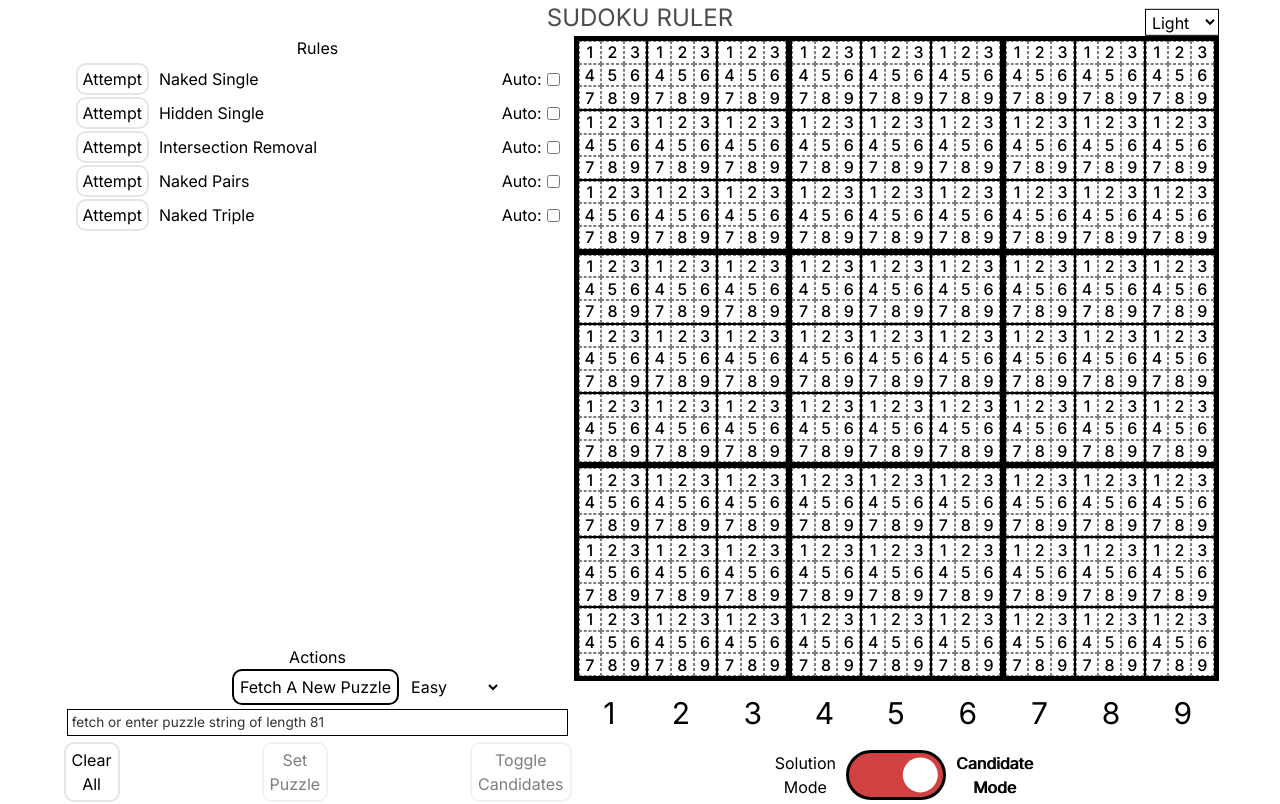
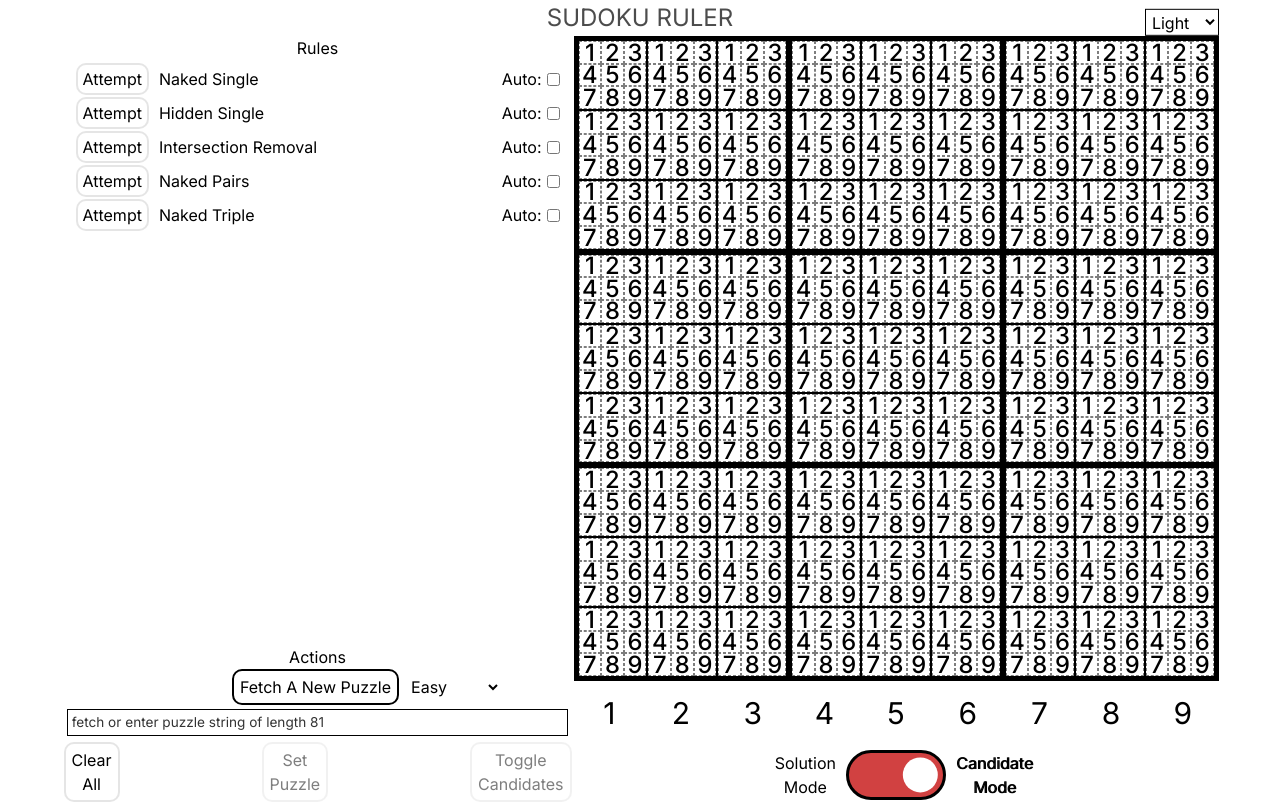
Before and after one commit to TylerHartwell/sudoku, a Next.js app: page / in a window 1280 px wide. Both pictures are taken after a click on the element 896 px from the left and 775 px from the top of the page. Built offline with nearby package versions, Linux system fonts and the light colour scheme.

Commit message:
scale entry and candidate font with board container

```diff
--- a/src/app/page.tsx
+++ b/src/app/page.tsx
@@ -164,6 +164,7 @@ export default function Page() {
                             toggleCandidateQueueSolveOnElim
                           }
                           symbolsLength={symbolsLength}
+                          boxSize={symbolsSqrt}
                         />
                       ))}
                     </Square>
--- a/src/components/board/Board.tsx
+++ b/src/components/board/Board.tsx
@@ -11,7 +11,7 @@ const Board = ({ children, isBoardSolved, gridSize }: Props) => {
   return (
     <section
       className={clsx(
-        `grid aspect-square w-full select-none`,
+        `@container grid aspect-square w-full select-none`,
         isBoardSolved
           ? "border-copy border-[5px]"
           : "border-secondary border-[2px]",
--- a/src/components/board/Box.tsx
+++ b/src/components/board/Box.tsx
@@ -11,9 +11,12 @@ const Box = ({ children, boxSize }: Props) => {
     <div
       className={clsx(
         `border-secondary grid place-items-center border-[2px]`,
-        boxSize == 2 && "grid-cols-[repeat(2,1fr)] grid-rows-[repeat(2,1fr)]",
-        boxSize == 3 && "grid-cols-[repeat(3,1fr)] grid-rows-[repeat(3,1fr)]",
-        boxSize == 4 && "grid-cols-[repeat(4,1fr)] grid-rows-[repeat(4,1fr)]",
+        boxSize == 2 &&
+          "grid-cols-[repeat(2,1fr)] grid-rows-[repeat(2,1fr)] text-[calc(100cqw/4)]",
+        boxSize == 3 &&
+          "grid-cols-[repeat(3,1fr)] grid-rows-[repeat(3,1fr)] text-[calc(100cqw/9)]",
+        boxSize == 4 &&
+          "grid-cols-[repeat(4,1fr)] grid-rows-[repeat(4,1fr)] text-[calc(100cqw/16)]",
       )}
     >
       {children}
--- a/src/components/board/Candidate.tsx
+++ b/src/components/board/Candidate.tsx
@@ -20,6 +20,7 @@ interface Props {
     candidateIndex: number,
   ) => void
   symbolsLength: number
+  boxSize: number
 }
 
 let isPointerDownInProgress = false
@@ -38,6 +39,7 @@ const Candidate = ({
   badCandidates,
   toggleCandidateQueueSolveOnElim,
   symbolsLength,
+  boxSize,
 }: Props) => {
   const candidateKey = `${gridSquareIndex}-${candidateIndex}`
   const isAlreadyInUnit = getPeerGridSquareIndices(
@@ -106,7 +108,10 @@ const Candidate = ({
     <div className="relative size-full">
       <div
         className={clsx(
-          "absolute z-20 flex size-full items-center justify-center text-[3vw] font-medium sm:text-[clamp(12px,min(2vh,2vw),30px)]",
+          "absolute z-20 flex size-full items-center justify-center font-medium",
+          boxSize == 2 && "text-[calc(1em/2)]",
+          boxSize == 3 && "text-[calc(1em/3)]",
+          boxSize == 4 && "text-[calc(1em/4)]",
           shouldHighlight && "bg-[rgb(248,248,120)] font-bold text-black",
           isAllowed && "border-secondary/50 border-[1px] border-dashed",
           isCandidateMode && isAllowed
--- a/src/components/board/Entry.tsx
+++ b/src/components/board/Entry.tsx
@@ -202,7 +202,7 @@ const Entry = ({
         entryDivRefs.current[gridSquareIndex] = el
       }}
       className={clsx(
-        "absolute z-10 flex size-full cursor-default items-center justify-center text-[10vw] sm:text-[clamp(30px,min(8vh,5vw),90px)]",
+        "absolute z-10 flex size-full cursor-default items-center justify-center",
         "focus:border-accent focus:outline-hidden focus:border-[2px]",
         "has-hover:hover:not-focus:border has-hover:hover:not-focus:border-secondary",
         isCandidateMode &&
--- a/src/components/controls/PadNumbers.tsx
+++ b/src/components/controls/PadNumbers.tsx
@@ -8,7 +8,7 @@ const PadNumbers = ({ children }: Props) => {
   return (
     <section
       aria-label="Number pad"
-      className="flex w-full items-center justify-around py-[10px]"
+      className="@container flex w-full items-center justify-around py-[10px]"
     >
       {children}
     </section>
--- a/src/components/rules/RuleItem.tsx
+++ b/src/components/rules/RuleItem.tsx
@@ -32,7 +32,7 @@ const RuleItem = ({
       >
         Attempt
       </button>
-      <span className="mx-[10px] whitespace-nowrap text-[clamp(12px,4vw,16px)]">
+      <span className="mx-[10px] text-start text-[clamp(12px,4vw,16px)]">
         {ruleName}
       </span>
       <label
```
